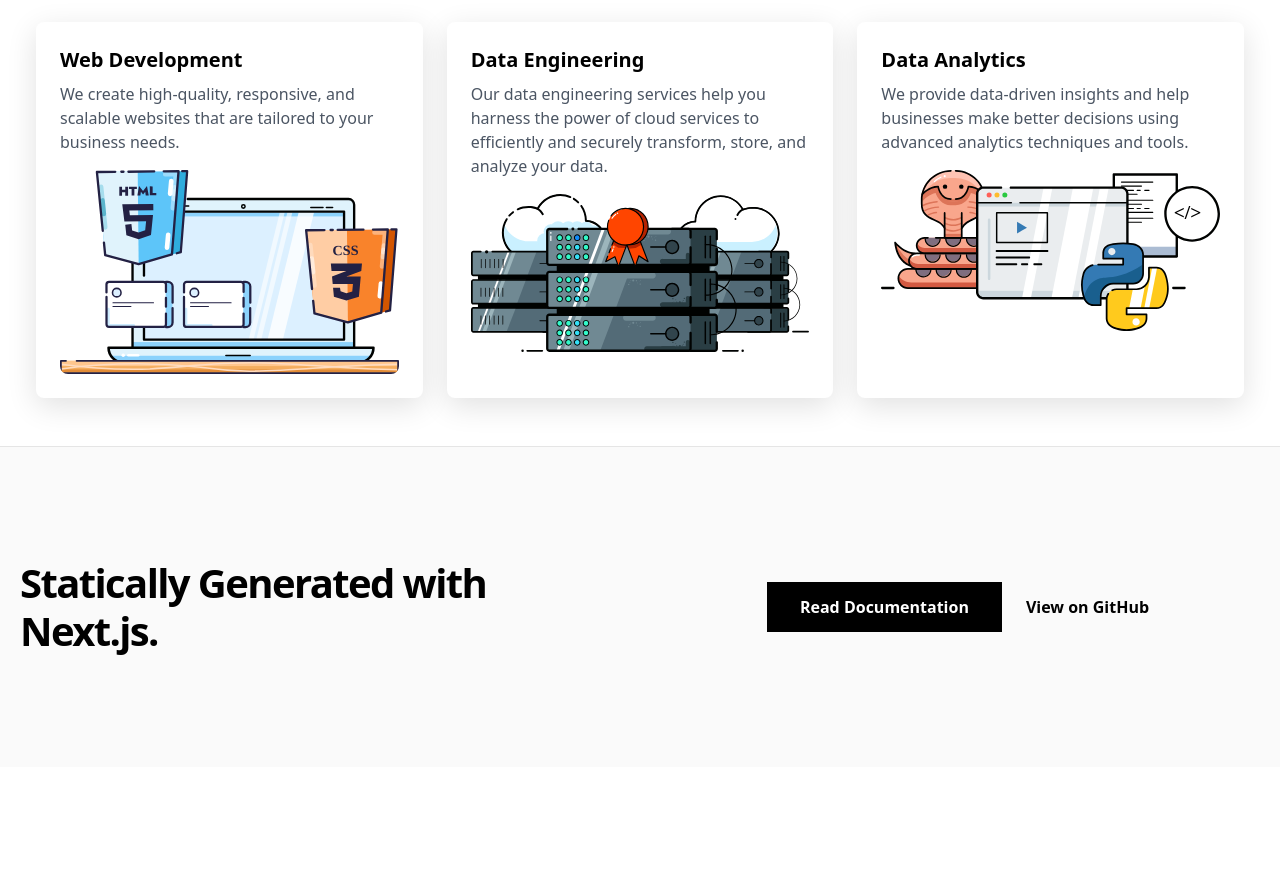
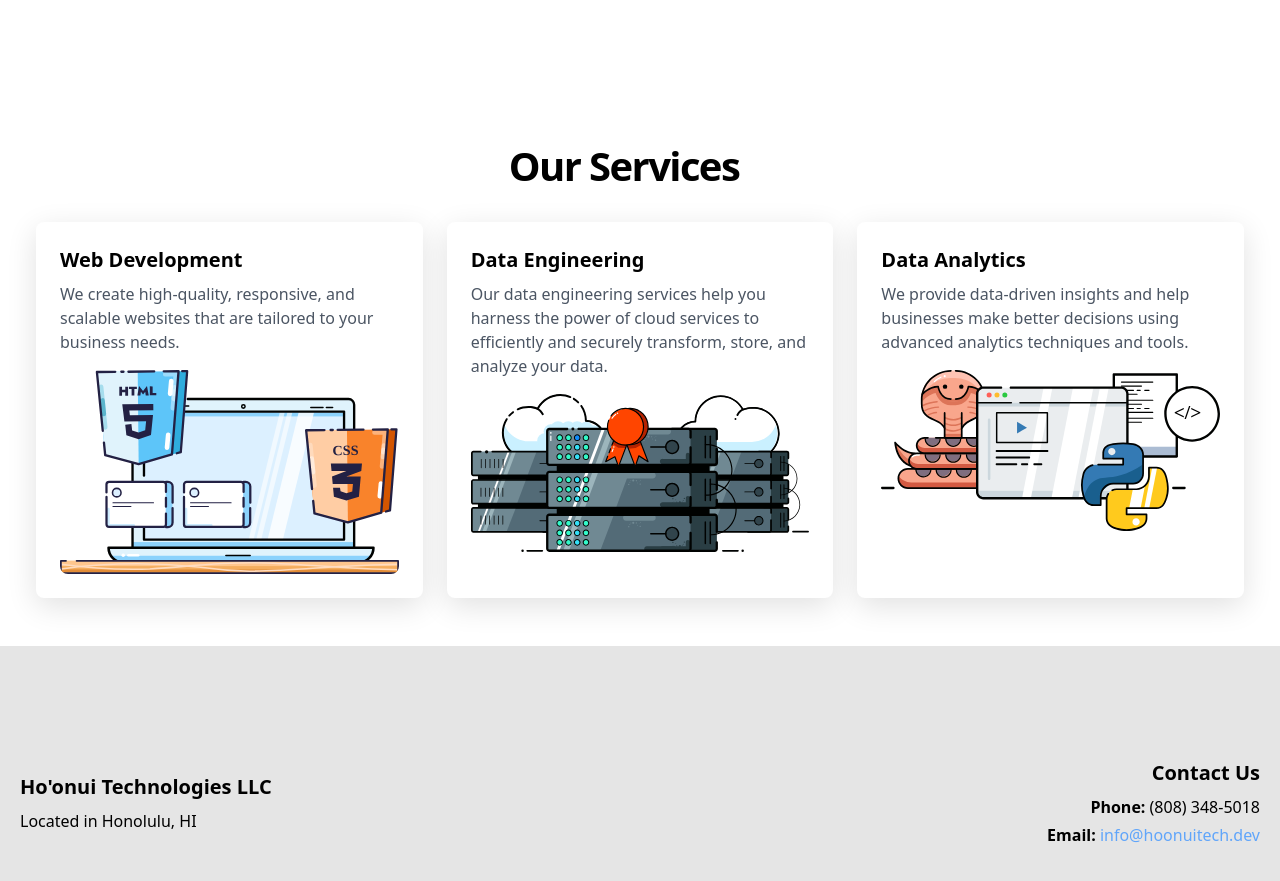
Before and after one commit to Ho-onui-Technologies/hoonui-app, a Next.js app: page / in a window 1280 px wide. Shown: the part 993-1874 px from the top of the page. Before the commit the page ends 1760 px from the top, so only its background shows below. Built offline with nearby package versions, Linux system fonts and the light colour scheme.

Commit message:
Test website

```diff
--- a/components/footer.tsx
+++ b/components/footer.tsx
@@ -3,25 +3,29 @@ import { EXAMPLE_PATH } from '../lib/constants'
 
 const Footer = () => {
   return (
-    <footer className="bg-neutral-50 border-t border-neutral-200">
+    <footer className="bg-neutral-200 border-t border-neutral-200">
       <Container>
-        <div className="py-28 flex flex-col lg:flex-row items-center">
-          <h3 className="text-4xl lg:text-[2.5rem] font-bold tracking-tighter leading-tight text-center lg:text-left mb-10 lg:mb-0 lg:pr-4 lg:w-1/2">
-            Statically Generated with Next.js.
-          </h3>
-          <div className="flex flex-col lg:flex-row justify-center items-center lg:pl-4 lg:w-1/2">
-            <a
-              href="https://nextjs.org/docs/basic-features/pages"
-              className="mx-3 bg-black hover:bg-white hover:text-black border border-black text-white font-bold py-3 px-12 lg:px-8 duration-200 transition-colors mb-6 lg:mb-0"
-            >
-              Read Documentation
-            </a>
-            <a
-              href={`https://github.com/vercel/next.js/tree/canary/examples/${EXAMPLE_PATH}`}
-              className="mx-3 font-bold hover:underline"
-            >
-              View on GitHub
-            </a>
+        <div className="py-28 flex-col md:flex-row flex items-center md:justify-between">
+          <div className="w-full sm:w-auto text-center sm:text-left mb-4 sm:mb-0">
+            <h3 className="font-bold text-xl mb-2">Ho'onui Technologies LLC</h3>
+            <p>Located in Honolulu, HI</p>
+          </div>
+          <div className="w-full sm:w-auto text-center sm:text-right">
+            <h3 className="font-bold text-xl mb-2">
+              Contact Us
+            </h3>
+            <p className="mb-1">
+              <span className="font-bold">Phone:</span> (808) 348-5018
+            </p>
+            <p>
+              <span className="font-bold">Email:</span>{' '}
+              <a
+                href="mailto:info@hoonuitech.dev"
+                className="text-blue-400 hover:text-blue-600"
+              >
+                info@hoonuitech.dev
+              </a>
+            </p>
           </div>
         </div>
       </Container>
--- a/components/intro.tsx
+++ b/components/intro.tsx
@@ -47,13 +47,13 @@ const Intro = () => {
         </nav>
       </section>
 
-      <section className="mt-16 mb-16 md:mb-12">
+      <section className="pt-10 pb-10 mt-16 mb-16 md:mb-12">
         <h1 className="text-5xl md:text-7xl font-bold tracking-tighter leading-tight md:pr-8">
           Ho'onui Technologies is a software consulting firm based in Honolulu, HI.
         </h1>
       </section>
 
-      <section className="flex-col md:flex-row flex items-center md:justify-between mt-16 mb-16 md:mb-12">
+      <section className="pt-10 pb-10 flex-col md:flex-row flex items-center md:justify-between mt-16 mb-16 md:mb-12">
         <div>
           <h1 className="text-5xl md:text-5xl font-bold tracking-tighter leading-tight md:pr-8">
             Our Work
@@ -74,7 +74,7 @@ const Intro = () => {
         />
       </section>
 
-      <section className="flex-col md:flex-row flex items-center md:justify-between mt-16 mb-16 md:mb-12">
+      <section className="pt-10 flex-col md:flex-row flex items-center md:justify-between mt-16 mb-16 md:mb-12">
         <div className="container mx-auto px-4">
           <h2 className="text-5xl md:text-5xl font-bold tracking-tighter leading-tight md:pr-8 mb-8 text-center">
             Our Services
```
